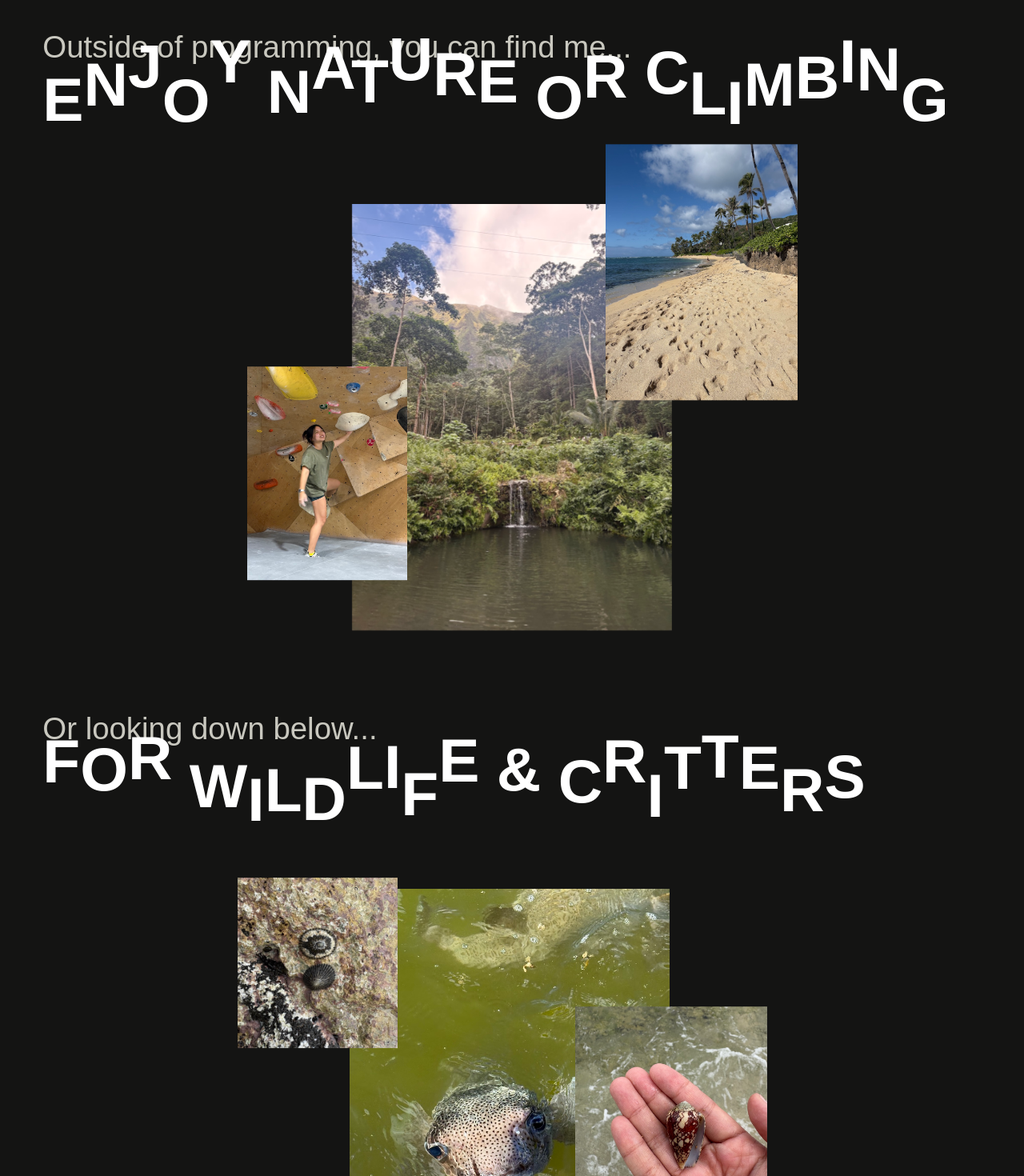
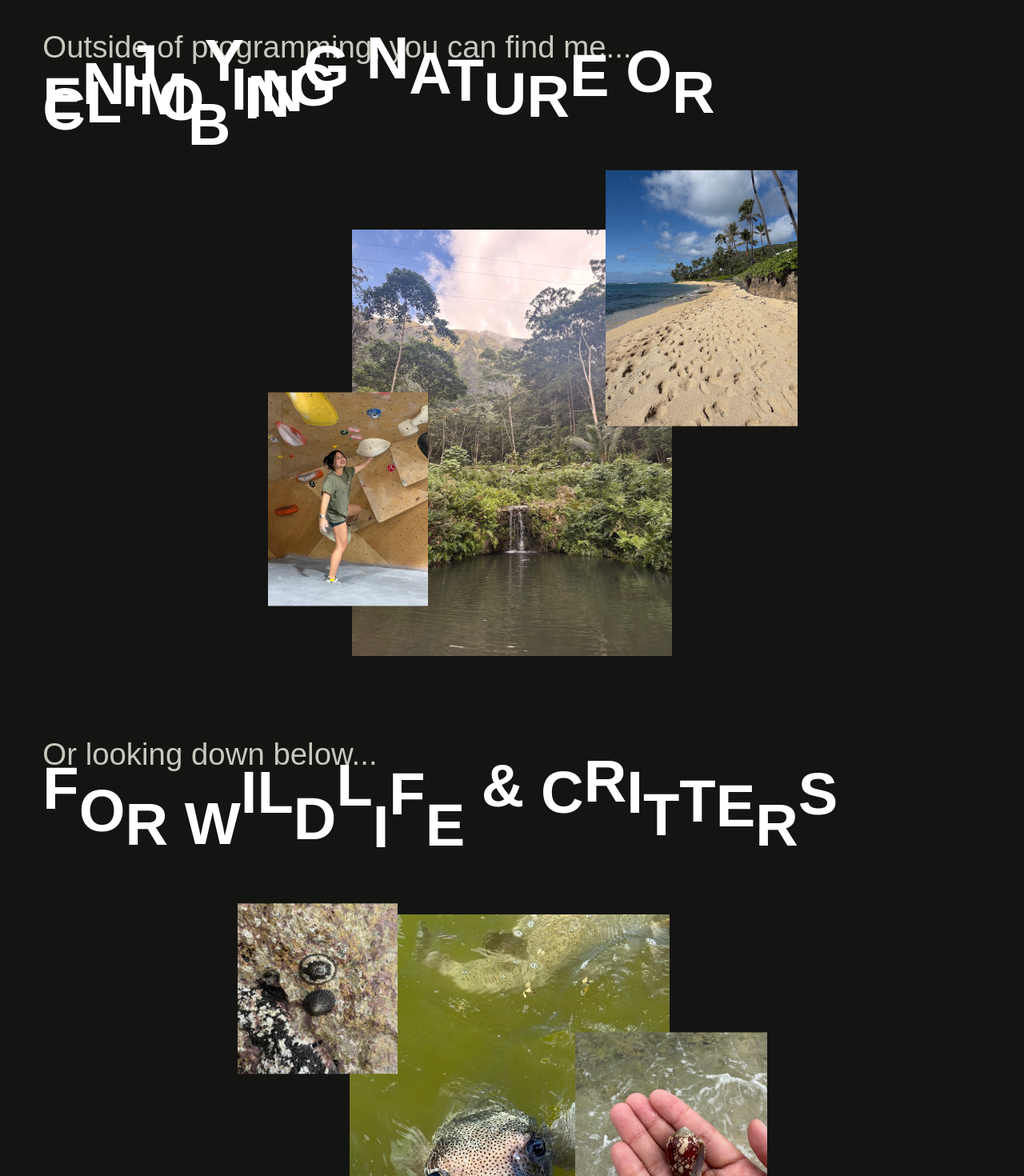
Before and after one commit to tracytnb/tracytnb-portfolio, a Next.js app: page / in a window 1280 px wide. Shown: the part 900-2370 px from the top of the page at 80% size. Built offline with nearby package versions, Linux system fonts and the light colour scheme; a web font is replaced by a local one.

Commit message:
adjusted text size

```diff
--- a/app/components/AboutParallax.tsx
+++ b/app/components/AboutParallax.tsx
@@ -2,7 +2,7 @@ import { motion, useScroll, useTransform } from "motion/react";
 import { useRef } from "react";
 import Image from "next/image";
 
-const description1 = "ENJOY NATURE OR CLIMBING";
+const description1 = "ENJOYING NATURE OR CLIMBING";
 const description2 = "FOR WILDLIFE & CRITTERS";
 const AboutParallax = () => {
   const container = useRef<HTMLDivElement>(null);
@@ -60,7 +60,7 @@ const AboutParallax = () => {
         <motion.h1 className="m-0 mt-[10vh] text-[3vw] line-height-[5vw] text-uppercase">
           Outside of programming, you can find me...
         </motion.h1>
-        <p className="mt-15 text-[6vw] font-bold text-uppercase text-white w-full">
+        <p className="mt-15 text-[5.8vw] font-bold text-uppercase text-white w-full">
           {description1.split("").map((letter: string, i: number) => {
             const y = useTransform(
               scrollYProgress,
@@ -106,7 +106,7 @@ const AboutParallax = () => {
         <motion.h1 className="m-0 mt-[10px] text-[3vw] line-height-[5vw] text-uppercase">
           Or looking down below...
         </motion.h1>
-        <p className="mt-20 text-[6vw] font-bold text-uppercase text-white w-full">
+        <p className="mt-20 text-[5.8vw] font-bold text-uppercase text-white w-full">
           {description2.split("").map((letter: string, i: number) => {
             const y = useTransform(
               scrollYProgress,
--- a/app/globals.css
+++ b/app/globals.css
@@ -193,7 +193,7 @@ body {
     z-index: 2;
   }
   &:nth-of-type(3) {
-    left: 20vw;
+    left: 22vw;
     top: 40vh;
     height: 35vh;
     width: 25vh;
```
